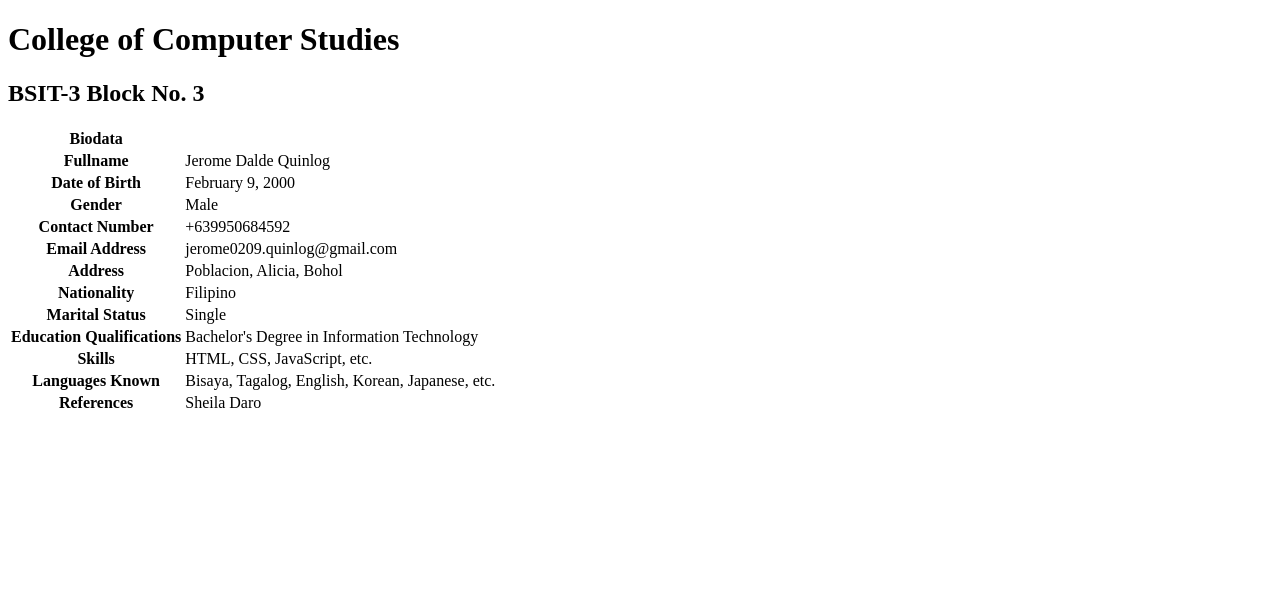
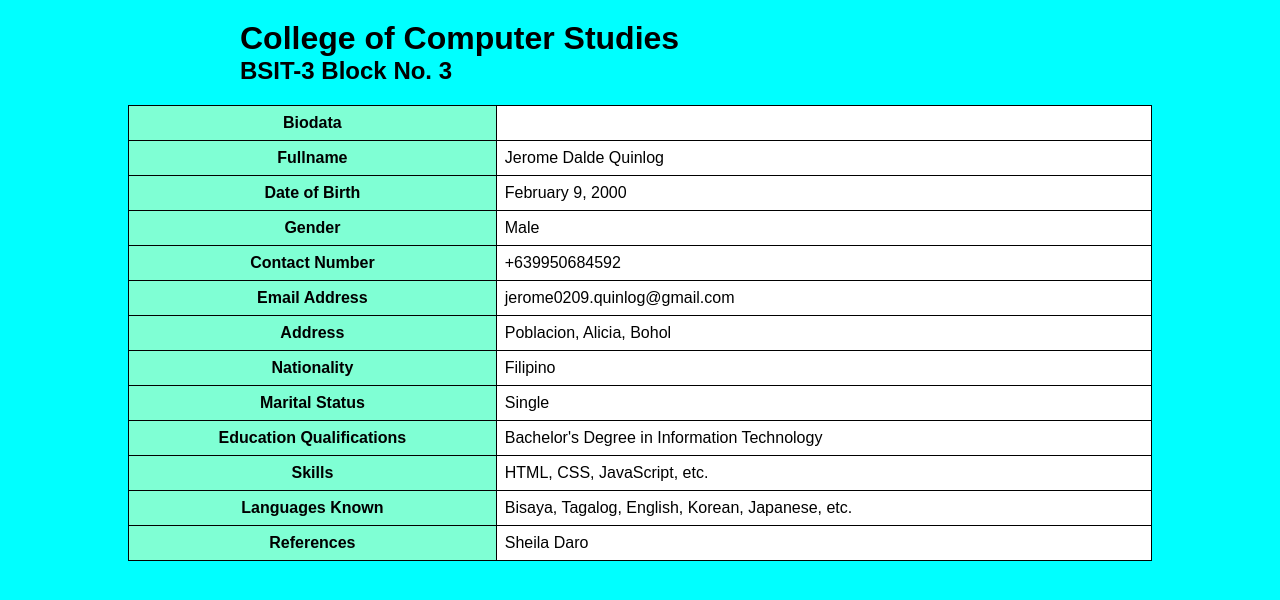
Before and after one commit to jequinz-09/GitSecondActivity, a plain HTML site: page index.html in a window 1280 px wide. Drawn offline with Linux system fonts and the light colour scheme.

Commit message:
Saved CSS Design

```diff
--- a/index.html
+++ b/index.html
@@ -5,17 +5,18 @@
     <meta charset="UTF-8">
     <meta name="viewport" content="width=device-width, initial-scale=1.0">
     <title>Quinlog_Jerome_Act_Project</title>
+    <link rel="stylesheet" href="style.css" />
 </head>
 
 <body>
-    <div>
-        <div>
+    <div class="header">
+        <div class="title">
             <h1>College of Computer Studies</h1>
             <h2>BSIT-3 Block No. 3</h2>
         </div>
     </div>
 
-    <div>
+    <div class="container">
         <table>
             <tr>
                 <th>Biodata</th>
@@ -71,4 +72,5 @@
         </table>
     </div>
 </body>
+
 </html>
--- /dev/null
+++ b/style.css
@@ -0,0 +1,47 @@
+body {
+    background-color: aqua;
+    font-family: Arial, sans-serif;
+    margin: 0;
+    padding: 0;
+}
+
+.container {
+    width: 80%;
+    margin: 20px auto;
+}
+
+.header {
+    display: flex;
+    justify-content: space-between;
+    max-width: 800px;
+    /* Adjust as needed */
+    margin: 20px auto;
+}
+
+.title {
+    flex: 1;
+}
+
+.header h1,
+.header h2 {
+    margin: 0;
+}
+
+
+table {
+    width: 100%;
+    border-collapse: collapse;
+    margin-top: 20px;
+}
+
+table,
+th,
+td {
+    border: 1px solid #000;
+    padding: 8px;
+    background-color: white;
+}
+
+th {
+    background-color: aquamarine;
+}
```
